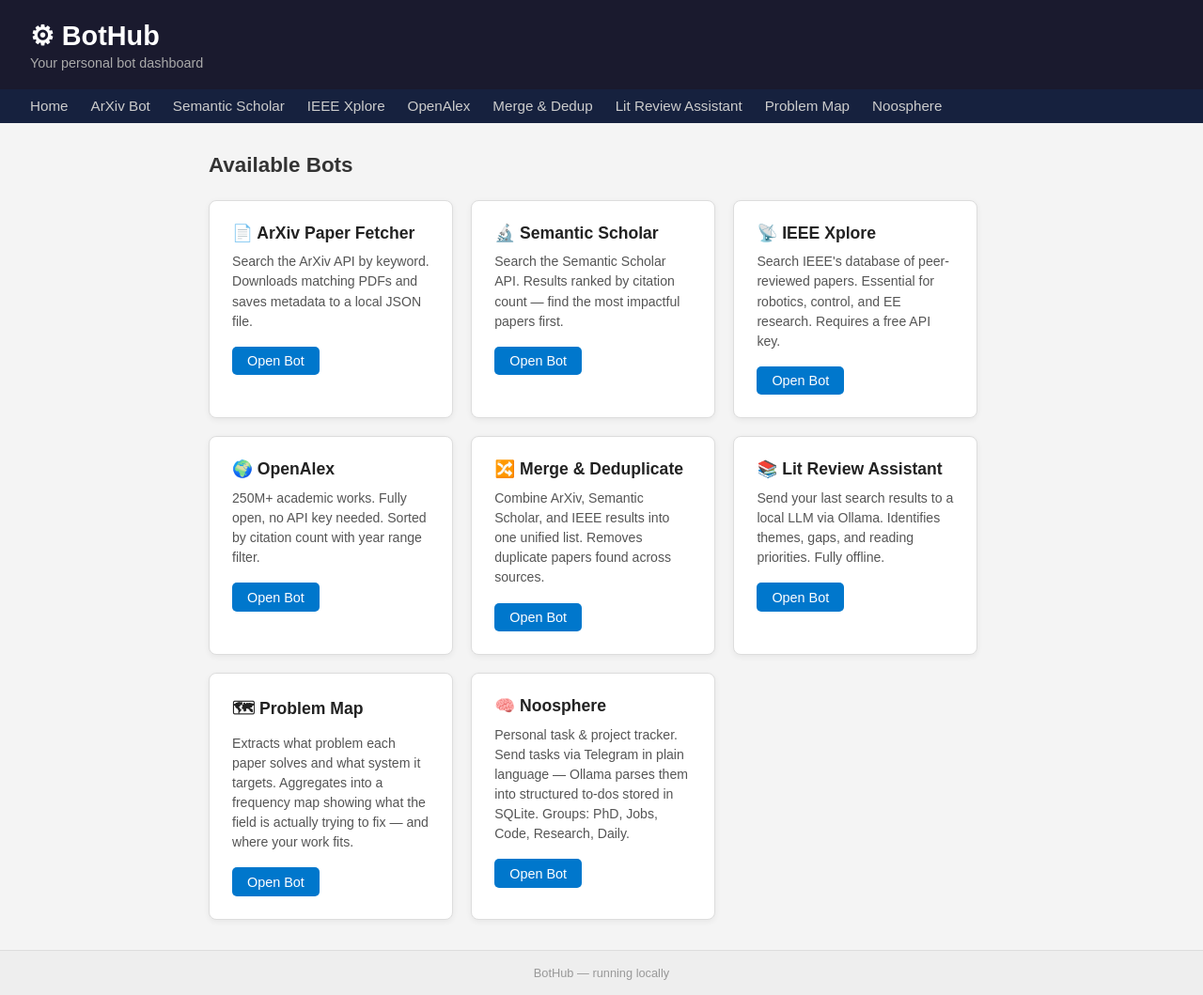
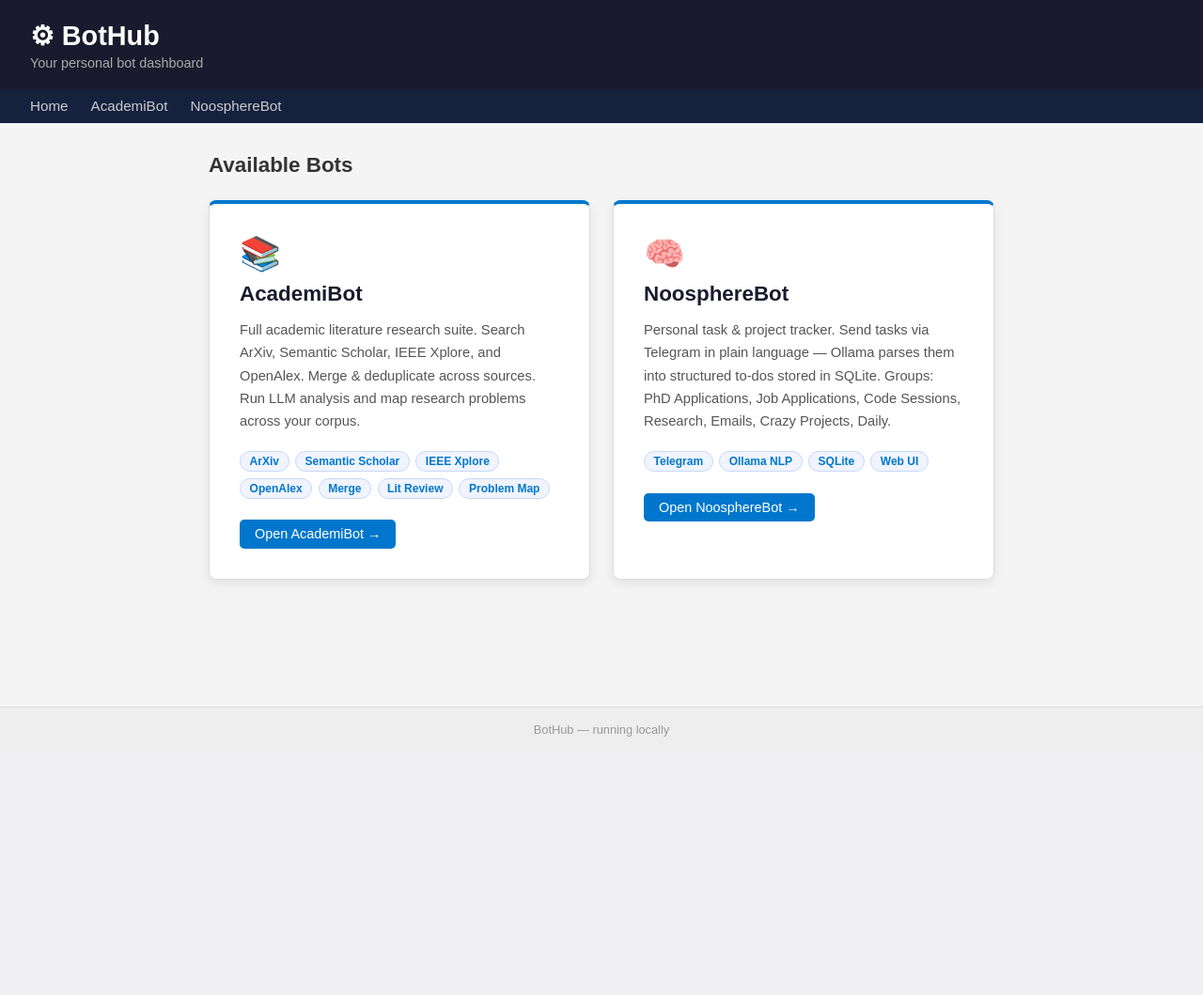
Before and after one commit to UmutAkti888/Bot_Fortress, a Flask app: page / in a window 1280 px wide. Shown: the whole page at 94% size. After the commit the page ends 784 px from the top, so only its background shows below. Run offline with Flask 3, Linux system fonts and the light colour scheme; some libraries are stand-ins or nearby versions.

Commit message:
Add two-level dashboard: AcademiBot hub + NoosphereBot rename
- Home page now shows two umbrella cards (AcademiBot, NoosphereBot)
- New /academibot sub-dashboard lists all 7 literature tools with section headers
- Nav simplified to 3 links: Home | AcademiBot | NoosphereBot
- Breadcrumb added to AcademiBot and NoosphereBot pages
- Added umbrella card CSS: blue top accent, tool pills, larger layout
- Renamed display label from Noosphere → NoosphereBot throughout

Co-Authored-By: Claude Sonnet 4.6 <noreply@anthropic.com>

```diff
--- a/bothub/static/style.css
+++ b/bothub/static/style.css
@@ -80,6 +80,11 @@ main h2 {
     gap: 1.2rem;
 }
 
+/* Umbrella grid: 2 large cards side by side, stretching to fill the row */
+.bot-grid-umbrella {
+    gap: 1.5rem;
+}
+
 .bot-card {
     background: white;
     border: 1px solid #ddd;
@@ -99,6 +104,62 @@ main h2 {
     color: #555;
     margin-bottom: 1rem;
     line-height: 1.5;
+}
+
+/* ===== UMBRELLA BOT CARDS (home page) ===== */
+/* These are the top-level "AcademiBot" and "NoosphereBot" cards.
+   They're larger and more prominent than regular tool cards. */
+.bot-card-umbrella {
+    flex: 1;                  /* stretch to fill row evenly */
+    min-width: 280px;
+    max-width: 520px;
+    padding: 2rem;
+    border: 1.5px solid #ddd;
+    border-top: 4px solid #0077cc;   /* blue accent bar at top */
+    box-shadow: 0 4px 12px rgba(0,0,0,0.08);
+}
+
+.bot-card-umbrella h3 {
+    font-size: 1.4rem;
+    margin-bottom: 0.8rem;
+    color: #1a1a2e;
+}
+
+.bot-card-umbrella p {
+    font-size: 0.92rem;
+    line-height: 1.65;
+    margin-bottom: 1.2rem;
+}
+
+/* Big icon shown above the title on umbrella cards */
+.umbrella-icon {
+    font-size: 2.2rem;
+    margin-bottom: 0.6rem;
+    display: block;
+}
+
+/* Small pill-shaped tags showing what tools are inside this bot */
+.umbrella-tools {
+    display: flex;
+    flex-wrap: wrap;
+    gap: 0.4rem;
+    margin-bottom: 1.4rem;
+}
+
+.umbrella-tools span {
+    background: #f0f4ff;
+    color: #0077cc;
+    border: 1px solid #c8d9f8;
+    font-size: 0.75rem;
+    font-weight: bold;
+    padding: 0.2rem 0.6rem;
+    border-radius: 12px;
+}
+
+/* Slightly larger button for umbrella cards */
+.btn-umbrella {
+    font-size: 0.95rem;
+    padding: 0.55rem 1.3rem;
 }
 
 /* ===== BUTTON ===== */
--- a/bothub/templates/base.html
+++ b/bothub/templates/base.html
@@ -25,14 +25,8 @@
     <!-- ===== NAVIGATION ===== -->
     <nav>
         <a href="/">Home</a>
-        <a href="/arxiv">ArXiv Bot</a>
-        <a href="/semantic">Semantic Scholar</a>
-        <a href="/ieee">IEEE Xplore</a>
-        <a href="/openalex">OpenAlex</a>
-        <a href="/merge">Merge & Dedup</a>
-        <a href="/litreview">Lit Review Assistant</a>
-        <a href="/problemmap">Problem Map</a>
-        <a href="/noosphere">Noosphere</a>
+        <a href="/academibot">AcademiBot</a>
+        <a href="/noosphere">NoosphereBot</a>
     </nav>
 
     <!-- ===== MAIN CONTENT AREA ===== -->
--- a/bothub/templates/index.html
+++ b/bothub/templates/index.html
@@ -1,72 +1,41 @@
-<!--
-    This template "extends" base.html.
-    That means: take the full base.html layout, but fill in
-    the named sections (blocks) with our own content.
--->
 {% extends "base.html" %}
 
-
-<!-- Override the title block -->
 {% block title %}BotHub — Dashboard{% endblock %}
 
-
-<!-- Fill in the main content block -->
 {% block content %}
 
 <h2>Available Bots</h2>
 
-<!--
-    This is a "bot card" — a small UI tile for each bot.
-    Right now we only have ArXiv. More bots will get their own cards later.
--->
-<div class="bot-grid">
+<div class="bot-grid bot-grid-umbrella">
 
-    <div class="bot-card">
-        <h3>📄 ArXiv Paper Fetcher</h3>
-        <p>Search the ArXiv API by keyword. Downloads matching PDFs and saves metadata to a local JSON file.</p>
-        <a href="/arxiv" class="btn">Open Bot</a>
+    <div class="bot-card bot-card-umbrella">
+        <div class="umbrella-icon">📚</div>
+        <h3>AcademiBot</h3>
+        <p>
+            Full academic literature research suite. Search ArXiv, Semantic Scholar,
+            IEEE Xplore, and OpenAlex. Merge &amp; deduplicate across sources.
+            Run LLM analysis and map research problems across your corpus.
+        </p>
+        <div class="umbrella-tools">
+            <span>ArXiv</span><span>Semantic Scholar</span><span>IEEE Xplore</span>
+            <span>OpenAlex</span><span>Merge</span><span>Lit Review</span><span>Problem Map</span>
+        </div>
+        <a href="/academibot" class="btn btn-umbrella">Open AcademiBot →</a>
     </div>
 
-    <div class="bot-card">
-        <h3>🔬 Semantic Scholar</h3>
-        <p>Search the Semantic Scholar API. Results ranked by citation count — find the most impactful papers first.</p>
-        <a href="/semantic" class="btn">Open Bot</a>
-    </div>
-
-    <div class="bot-card">
-        <h3>📡 IEEE Xplore</h3>
-        <p>Search IEEE's database of peer-reviewed papers. Essential for robotics, control, and EE research. Requires a free API key.</p>
-        <a href="/ieee" class="btn">Open Bot</a>
-    </div>
-
-    <div class="bot-card">
-        <h3>🌍 OpenAlex</h3>
-        <p>250M+ academic works. Fully open, no API key needed. Sorted by citation count with year range filter.</p>
-        <a href="/openalex" class="btn">Open Bot</a>
-    </div>
-
-    <div class="bot-card">
-        <h3>🔀 Merge & Deduplicate</h3>
-        <p>Combine ArXiv, Semantic Scholar, and IEEE results into one unified list. Removes duplicate papers found across sources.</p>
-        <a href="/merge" class="btn">Open Bot</a>
-    </div>
-
-    <div class="bot-card">
-        <h3>📚 Lit Review Assistant</h3>
-        <p>Send your last search results to a local LLM via Ollama. Identifies themes, gaps, and reading priorities. Fully offline.</p>
-        <a href="/litreview" class="btn">Open Bot</a>
-    </div>
-
-    <div class="bot-card">
-        <h3>🗺 Problem Map</h3>
-        <p>Extracts what problem each paper solves and what system it targets. Aggregates into a frequency map showing what the field is actually trying to fix — and where your work fits.</p>
-        <a href="/problemmap" class="btn">Open Bot</a>
-    </div>
-
-    <div class="bot-card">
-        <h3>🧠 Noosphere</h3>
-        <p>Personal task &amp; project tracker. Send tasks via Telegram in plain language — Ollama parses them into structured to-dos stored in SQLite. Groups: PhD, Jobs, Code, Research, Daily.</p>
-        <a href="/noosphere" class="btn">Open Bot</a>
+    <div class="bot-card bot-card-umbrella">
+        <div class="umbrella-icon">🧠</div>
+        <h3>NoosphereBot</h3>
+        <p>
+            Personal task &amp; project tracker. Send tasks via Telegram in plain
+            language — Ollama parses them into structured to-dos stored in SQLite.
+            Groups: PhD Applications, Job Applications, Code Sessions,
+            Research, Emails, Crazy Projects, Daily.
+        </p>
+        <div class="umbrella-tools">
+            <span>Telegram</span><span>Ollama NLP</span><span>SQLite</span><span>Web UI</span>
+        </div>
+        <a href="/noosphere" class="btn btn-umbrella">Open NoosphereBot →</a>
     </div>
 
 </div>
```
Also changed, not shown: bothub/bots/literature/routes.py (+8 -0 lines), bothub/templates/academibot.html (added, +76 -0 lines), bothub/templates/noosphere/noosphere.html (+7 -2 lines).
